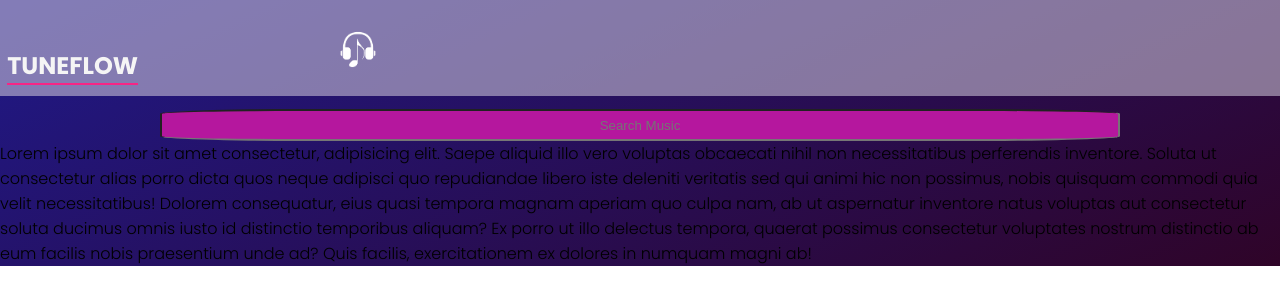
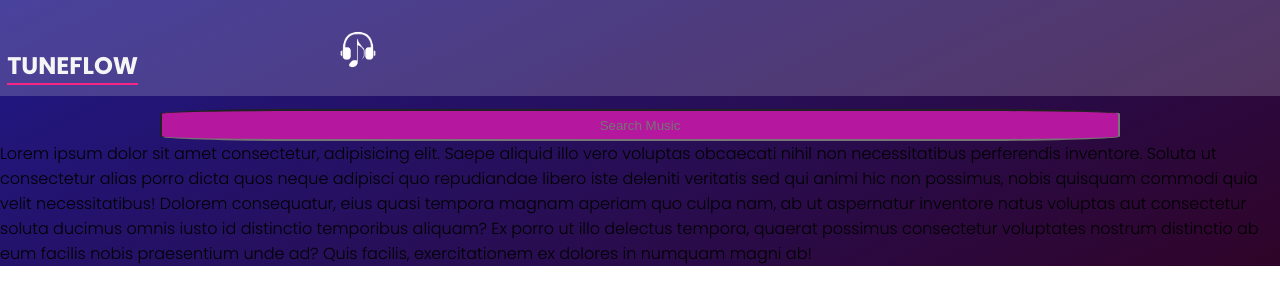
Before and after one commit to BandaKranthi31/TuneFlow, a plain HTML site: page index.html in a window 1280 px wide. Drawn offline with Linux system fonts and the light colour scheme.

Commit message:
Transparency not enough fix it again

```diff
--- a/style.css
+++ b/style.css
@@ -4,7 +4,7 @@
     --primary:#560BAD;
     --accent:#F72585;
     --white:#FFFFFF;
-    --transparent-bg:#d3cbdd8e;
+    --transparent-bg:#d3cbdd3b;
 }
 
 *{
```
